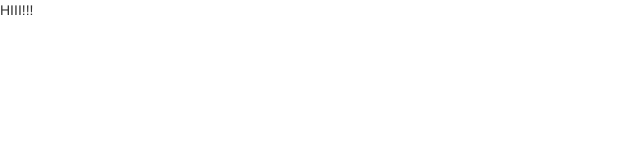
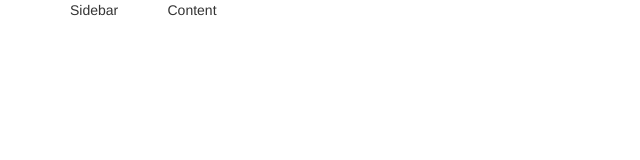
Before and after one commit to SanjayKairam/sanjaykairam.com, a plain HTML site: page index.html in a window 1280 px wide. Shown: the whole page, without its empty margins (0-640 px from the left). Drawn offline with nearby package versions, Linux system fonts and the light colour scheme.

Commit message:
Testing basic scaffolding

```diff
--- a/index.html
+++ b/index.html
@@ -17,7 +17,16 @@
     <script src="../static/bootstrap/js/bootstrap.min.js"></script>
   </head>
   <body>
-    HIII!!!
+    <div class="container">
+      <div class="row">
+        <div id="sidebar" class="col-xs-2 col-sm-2 col-md-1 col-lg-1">
+          Sidebar
+        </div>
+        <div id="content" class="col-xs-10 col-sm-10 col-md-11 col-lg-11">
+          Content
+        </div>
+      </div>
+    </div>
     <script src="../static/js/main.js" charset="utf-8"></script>
     <script type="text/javascript">
       initialize();
```
